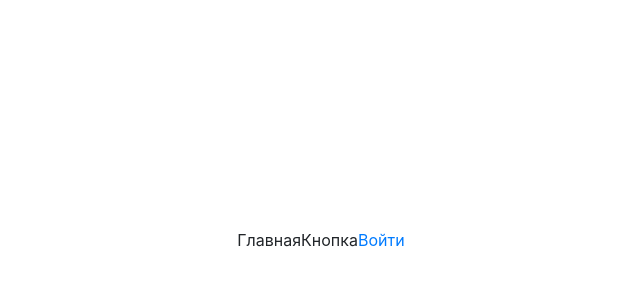
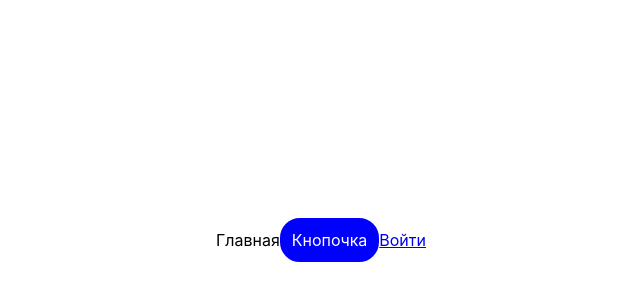
Before and after one commit to Spanri/aggr, a Nuxt app: page / in a window 1280 px wide. Shown: the part 160-460 px from the top of the page, without its empty margins (319-959 px from the left). Built offline with nearby package versions, Linux system fonts and the light colour scheme.

Commit message:
try do ui-components

```diff
--- /dev/null
+++ b/assets/scss/_variables.scss
@@ -0,0 +1,2 @@
+$color-accent: blue;
+$color-light: white;
--- a/nuxt.config.js
+++ b/nuxt.config.js
@@ -1,4 +1,3 @@
-
 export default {
   mode: 'universal',
   /*
@@ -23,6 +22,7 @@ export default {
   ** Global CSS
   */
   css: [
+
   ],
   /*
   ** Plugins to load before mounting the App
@@ -43,9 +43,15 @@ export default {
   */
   modules: [
     // Doc: https://bootstrap-vue.js.org/docs/
-    'bootstrap-vue/nuxt',
+    // 'bootstrap-vue/nuxt',
     '@nuxtjs/axios',
+    '@nuxtjs/style-resources',
   ],
+  styleResources: {
+    scss: [
+      '@/assets/scss/_variables.scss',
+    ],
+  },
   /*
   ** Axios
   */
@@ -76,7 +82,7 @@ export default {
         },
       },
     },
-    extend(config, ctx) {
+    extend(/*config, ctx*/) {
     },
   },
 };
--- a/package.json
+++ b/package.json
@@ -22,6 +22,7 @@
   "devDependencies": {
     "@nuxtjs/eslint-config": "^1.0.1",
     "@nuxtjs/eslint-module": "^1.0.0",
+    "@nuxtjs/style-resources": "^1.0.0",
     "autoprefixer": "^9.6.1",
     "babel-eslint": "^10.0.1",
     "doiuse": "^4.2.0",
--- a/pages/index.vue
+++ b/pages/index.vue
@@ -1,7 +1,7 @@
 <template>
   <div class="container">
     Главная
-    <Button />
+    <Button>Кнопочка</Button>
     <router-link to="login">
       Войти
     </router-link>
--- a/store/index.js
+++ b/store/index.js
@@ -21,7 +21,7 @@ export const actions = {
   //     commit('user', req.session.user);
   //   }
   // },
-  [AUTH_REQUEST]({ commit, dispatch, }, user) {
+  [AUTH_REQUEST]({ commit, /*dispatch,*/ }, user) {
     return new Promise((resolve, reject) => { // The Promise used for router redirect in login
       commit(AUTH_REQUEST);
       // axios.post('http://18.222.253.172/login', {
@@ -54,8 +54,8 @@ export const actions = {
         });
     });
   },
-  [AUTH_LOGOUT]: ({ commit, dispatch, }) => {
-    return new Promise((resolve, reject) => {
+  [AUTH_LOGOUT]: ({ commit, /*dispatch*/ }) => {
+    return new Promise((resolve, /*reject*/) => {
       commit(this.AUTH_LOGOUT);
       if (process.browser) {
         localStorage.removeItem('user-token');
--- a/ui-components/Button.vue
+++ b/ui-components/Button.vue
@@ -1,14 +1,54 @@
 <template>
-  <button class="button">
-    Кнопка
+  <button
+    class="button"
+    :class="type ? 'button__type_1' : 'button__type_0'"
+  >
+    <slot class="button__slot" />
   </button>
 </template>
+
+<script>
+export default {
+  name: "Button",
+  props: {
+    // 0 - backg accent, 1 - backg light
+    type: {
+      type: Boolean,
+      default: 0,
+    },
+  },
+};
+</script>
 
 <style lang="scss" scoped>
 .button {
   all: unset;
   background: none;
   border: 0;
+  padding: 10px;
+  border-radius: 20px;
+  border: 2px solid $color-accent;
+
+  &__type {
+
+    &_0 {
+      background: $color-accent;
+      color: $color-light;
+
+      &:hover {
+        cursor: pointer;
+        background: $color-light;
+        color: $color-accent;
+      }
+
+    }
+
+    &_1 {
+      background: $color-light;
+      color: $color-accent;
+    }
+
+  }
 
 }
 </style>
```
Also changed, not shown: .eslintrc.js, assets/scss/_general.scss (added), 1 other file (tests, documents, lock files or other folders).
